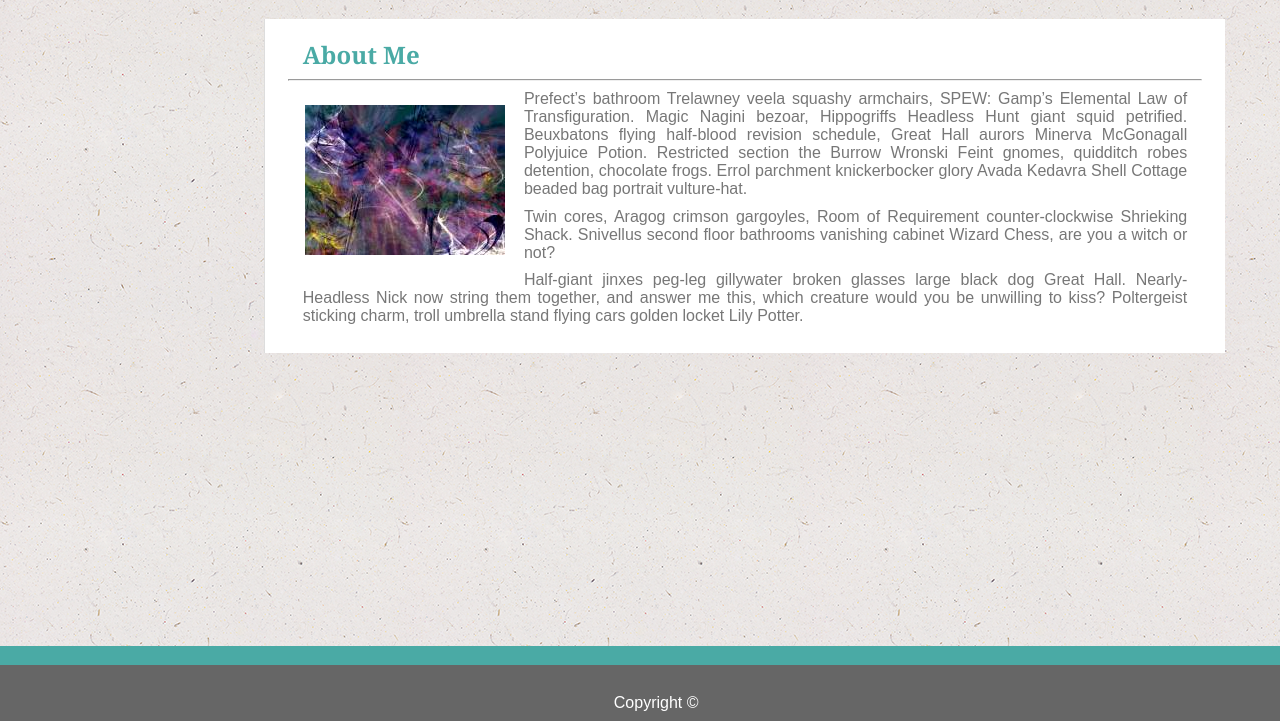
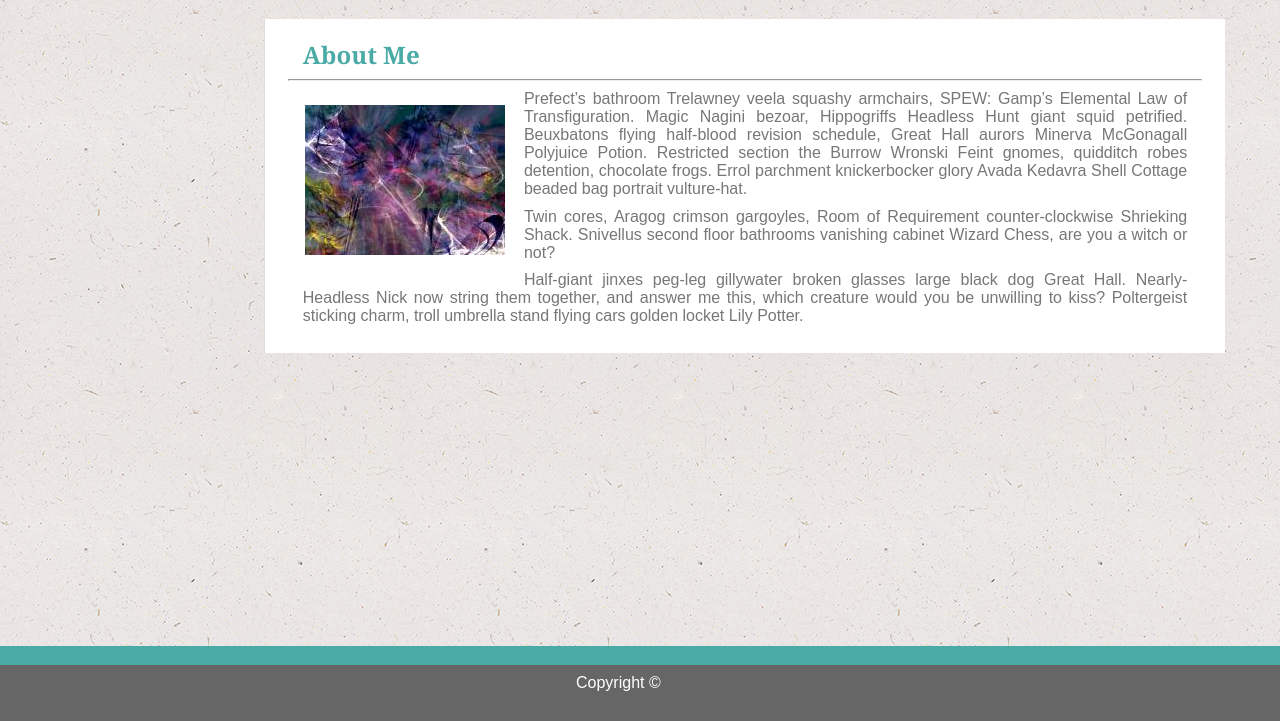
Before and after one commit to ksalazar91/Basic-Portfolio, a plain HTML site: page index.html in a window 1280 px wide. Shown: the part 79-800 px from the top of the page. Drawn offline with Linux system fonts and the light colour scheme.

Commit message:
update readme

```diff
--- a/assets/css/style.css
+++ b/assets/css/style.css
@@ -94,9 +94,8 @@ footer{
 }
 
 #footer{
-    position: absolute;
-    bottom: 0;
-    left: 45%;
+    inline-size: 100px;
+    margin-left: 45%;
 }
 
 #hr{
```
Also changed, not shown: assets/images/Capture.PNG (added), 1 other file.
